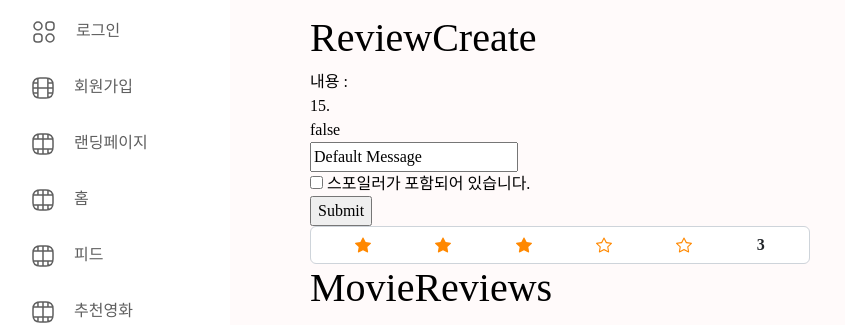
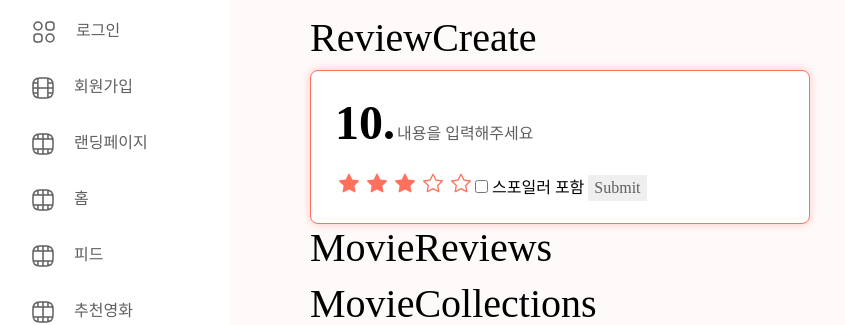
Before and after one commit to nimusmix/20-movie-recommend-project, a Vue app in the folder final-pjt-front/: page /movies/1 in a window 1280 px wide. Shown: the part 133-458 px from the top of the page, without its empty margins (10-855 px from the left). Built offline with nearby package versions, Linux system fonts and the light colour scheme; no server answers; a web font is replaced by a local one.

Commit message:
리뷰카드 css중

```diff
--- a/final-pjt-front/src/components/ReviewCreate.vue
+++ b/final-pjt-front/src/components/ReviewCreate.vue
@@ -1,20 +1,19 @@
 <template>
   <div style="width:500px">
     <h1>ReviewCreate</h1>
-    <form @submit.prevent="createReview">
-      <label for="content">내용 : </label>
-      <div>{{ content.length }}.</div>
-      <div>{{ length_warning }}</div>                         <!-- 확인 -->
+    <form id="REVIEW_CREATE" @submit.prevent="createReview">
+      <!-- <label for="content">내용 : </label> -->
+      <div class="logo">{{ content.length }}.</div>
+      <!-- <div>{{ length_warning }}</div>                         확인 -->
       <input id="content" cols="30" rows="10" :maxlength='maxlength' :value="content" @input="test($event.target.value)"><br>
-      <div>
-        <input id="checkbox" type="checkbox" v-model="is_spoiler"> 스포일러가 포함되어 있습니다.
+
+      <div style="display:inline-block">
+        <b-form-rating class="star-rating" size="lg" v-model="value"></b-form-rating>
       </div>
+      <!-- show-value -->
+      <input id="checkbox" type="checkbox" v-model="is_spoiler"> 스포일러 포함
+
       <input type="submit" id="submit">
-      <div style="width:100%">
-        <b-form-rating v-model="value" color="#ff8800" show-value></b-form-rating>
-      </div>
-
-
     </form>
   </div>
 </template>
@@ -26,7 +25,7 @@ export default {
   name: 'ReviewCreate',
   data(){
     return{
-      content:'Default Message',
+      content:'내용을 입력해주세요',
       value: 3,
       length_warning: false,
       maxlength: 30,
@@ -120,6 +119,42 @@ export default {
 
 </script>
 
-<style>
+<style lang="scss">
+    #REVIEW_CREATE {
+      border: 1px solid var(--text-color);
+      padding: 1rem 1.5rem ;
+      background: var(--bg-color);
+      border-radius: 8px;
+      border-color: var(--primary-color);
+      box-shadow: 0px 0px 10px 0px var(--primary-color-15);
+      .logo{
+        display: inline-block;
+      }
+      input{
+        color: var(--disable-color);
+        background-color: none;
+        border: none;
+      }
+    }
+    .b-rating{
+      margin: 0px;
+      padding: 0px;
+    }
+    .star-rating{
+      background-color: none;
+      border: none;
 
+      .b-rating-star{
+        margin: 0px;
+        padding: 4px;
+      }
+      .b-rating-icon{
+        color: var(--primary-color);
+        margin: 0px;
+        padding: 0px;
+        svg{
+          min-width:1px;
+        }
+      }
+    }
 </style>
```
